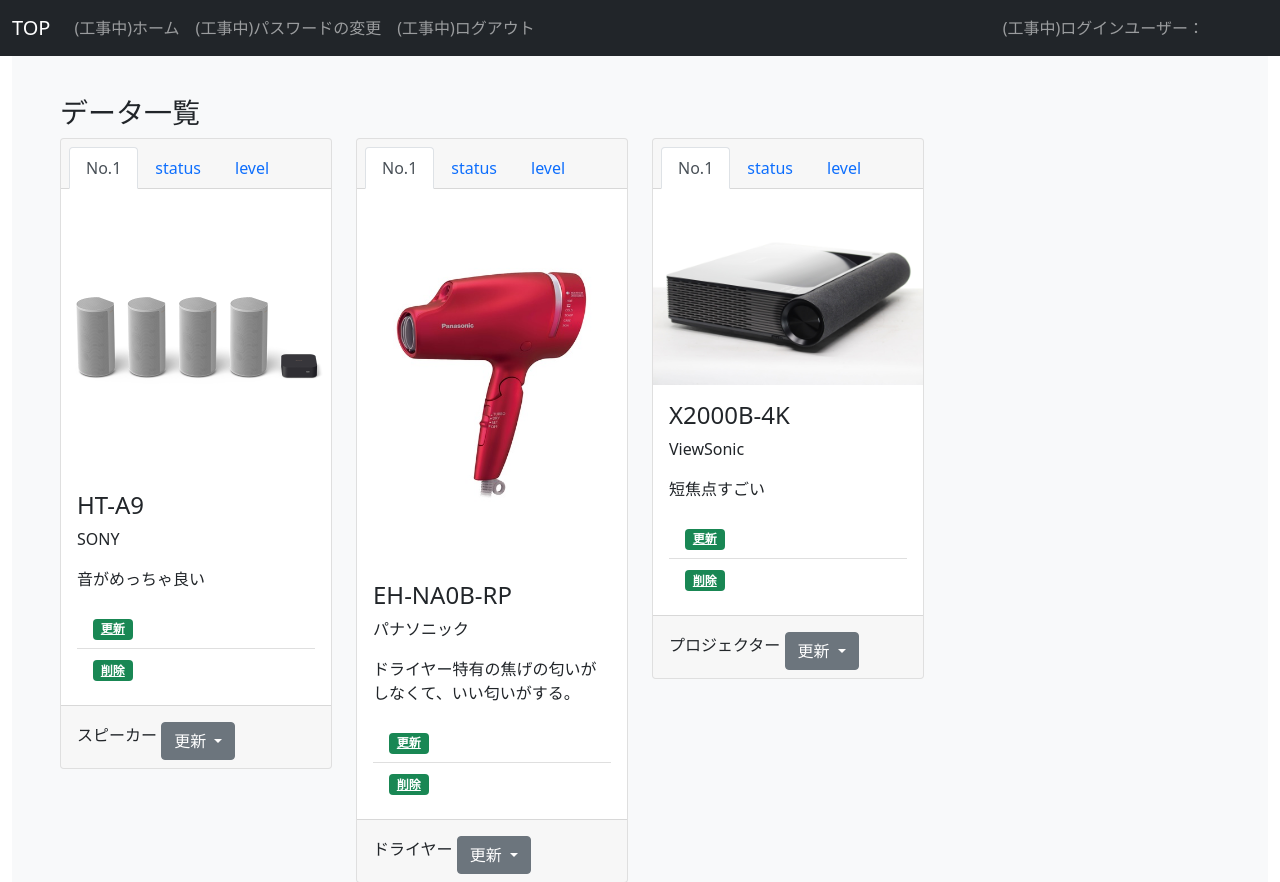
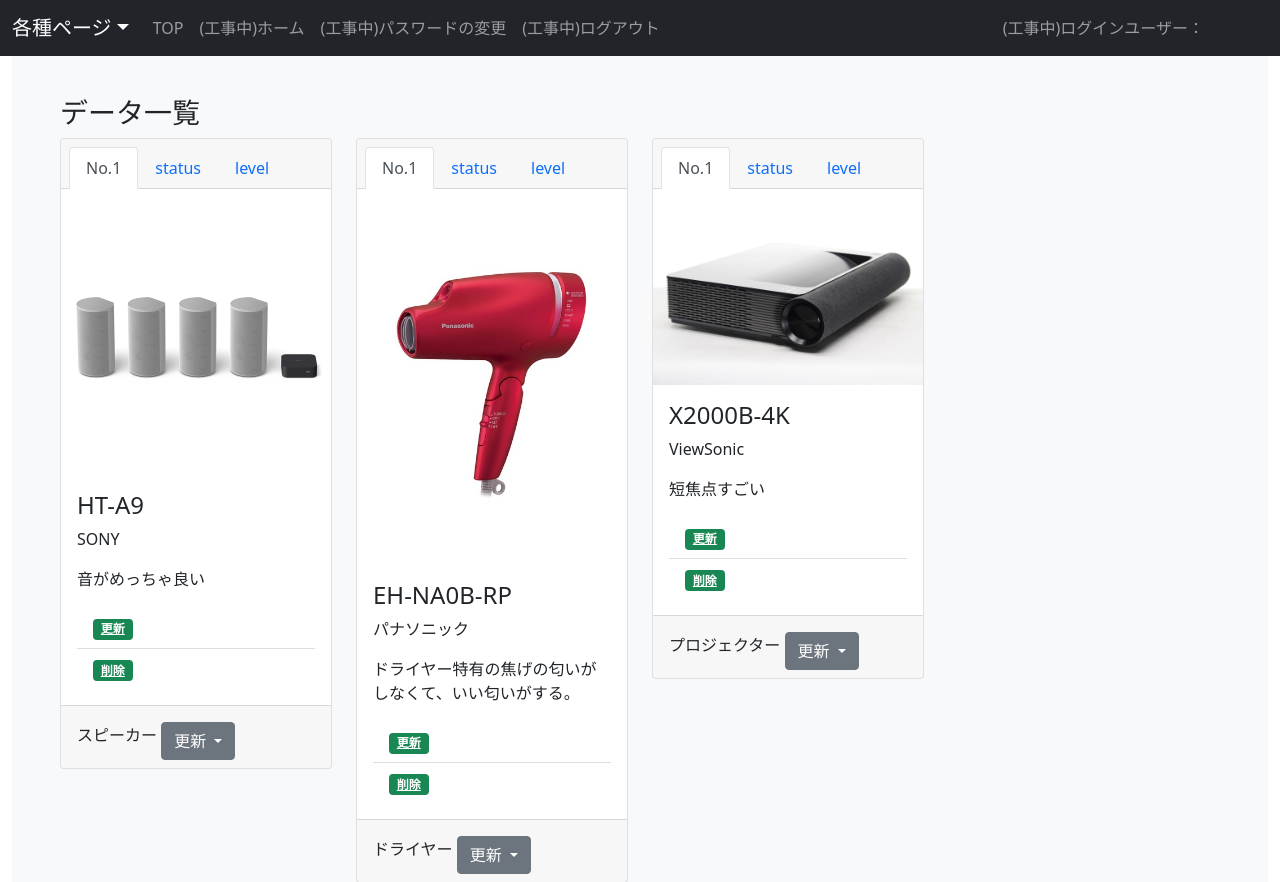
Before and after one commit to yumaru51/announcement_dragon, a Django app: a page that uses templates/base.html in a window 1280 px wide. Shown: the top 882 px of the page. Run offline with Django 4.2, Linux system fonts and the light colour scheme; data comes from the database, SQL or seed files in the repository; some libraries are stand-ins or nearby versions.

Commit message:
base.htmlを更新。ヘッダーはプルダウン式の方がかこいい

```diff
--- a/memo.txt
+++ b/memo.txt
@@ -1,8 +1,7 @@
 
 【今日やること】
-●ヘッダーをなんかしたい。
+●EXCEL表とかに一旦データまとめて、50件くらい入れたいかも、、、、
 ●カテゴリー登録！
-●EXCEL表とかに一旦データまとめて、50件くらい入れたいかも、、、、
 ●転職サイト、言語で調べよう。
 ●データ登録で「ユーザー名」表示せずに内部で登録。ログインユーザー取得。
 
--- a/templates/base.html
+++ b/templates/base.html
@@ -48,14 +48,30 @@
 <body class="pt-5">
 <nav class="navbar navbar-expand-md navbar-dark fixed-top bg-dark">
     <div class="container-fluid">
-        <!--todo プロジェクトのトップページ　URLパラメーターで送れない-->
-        <a class="navbar-brand" href="{% url 'top' %}">TOP</a>
+
+<!--ナビゲーションバーのトグル機能、あってるのかいつか確認はしたいけど、、、-->
+        <!--こいつなに？-->
         <button class="navbar-toggler" type="button" data-bs-toggle="collapse" data-bs-target="#navbarCollapse" aria-controls="navbarCollapse" aria-expanded="false" aria-label="Toggle navigation">
             <span class="navbar-toggler-icon"></span>
         </button>
+        <!--太文字になる＾＾-->
+        <a class="navbar-brand dropdown-toggle" href="#" id="navbarDropdownMenu" data-toggle="dropdown"
+        aria-haspopup="true" aria-expanded="false">各種ページ</a>
+        <!--ドロップダウンメニュー-->
+        <div class="dropdown-menu" aria-labelledby="navbarDropdownMenu">
+            <a class="dropdown-item" href="#">映画鑑賞</a>
+            <a class="dropdown-item" href="#">夏の暑さ対策</a>
+            <a class="dropdown-item" href="#">睡眠向上</a>
+            <a class="dropdown-item" href="#">登山</a>
+            <a class="dropdown-item" href="#">ランニング</a>
+        </div>
+
         <div class="collapse navbar-collapse" id="navbarCollapse">
             <ul class="navbar-nav me-auto mb-2 mb-md-0">
                 <li class="nav-item active">
+                    <a class="nav-link" aria-current="page" href="{% url 'top' %}">TOP</a>
+                </li>
+                <li class="nav-item">
                     <a class="nav-link" aria-current="page" href="">(工事中)ホーム</a>
                 </li>
                 <li class="nav-item">
```
